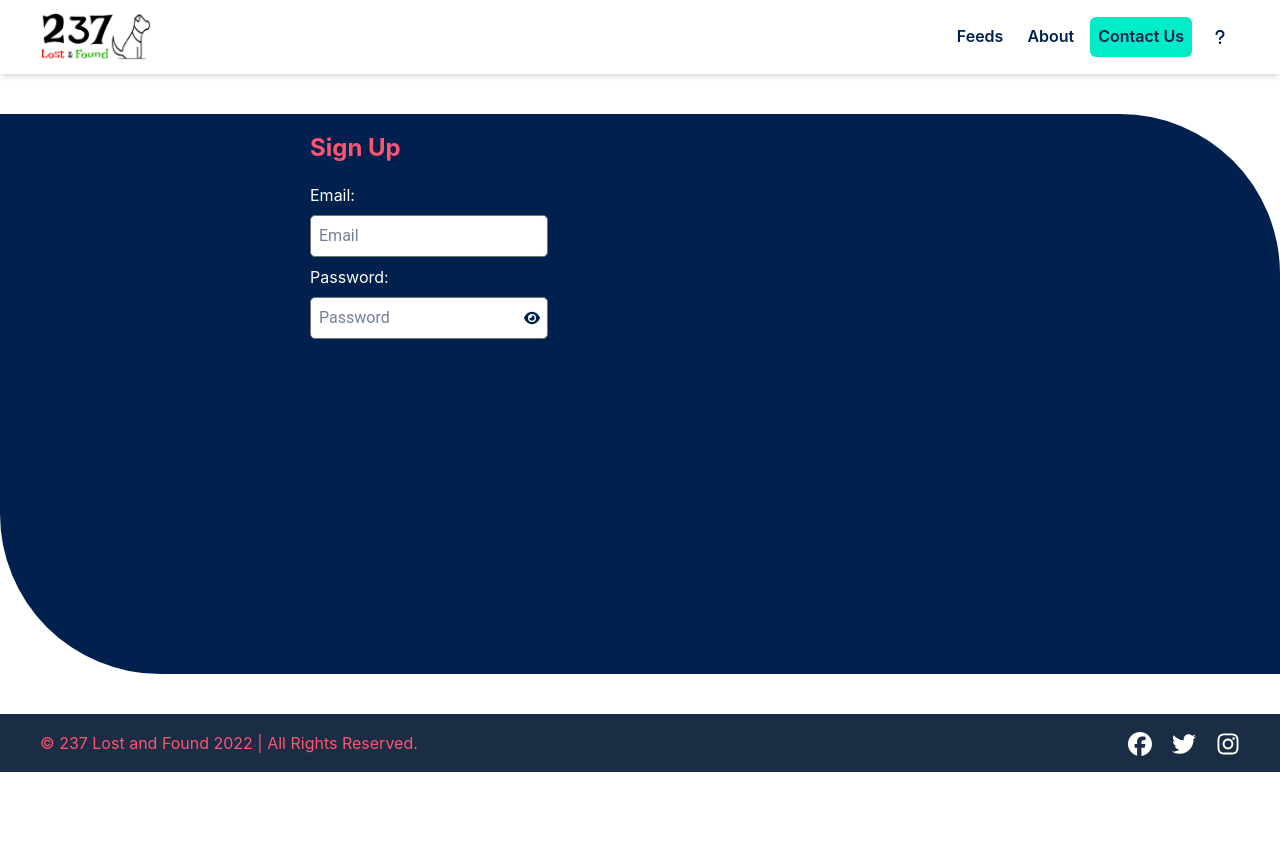
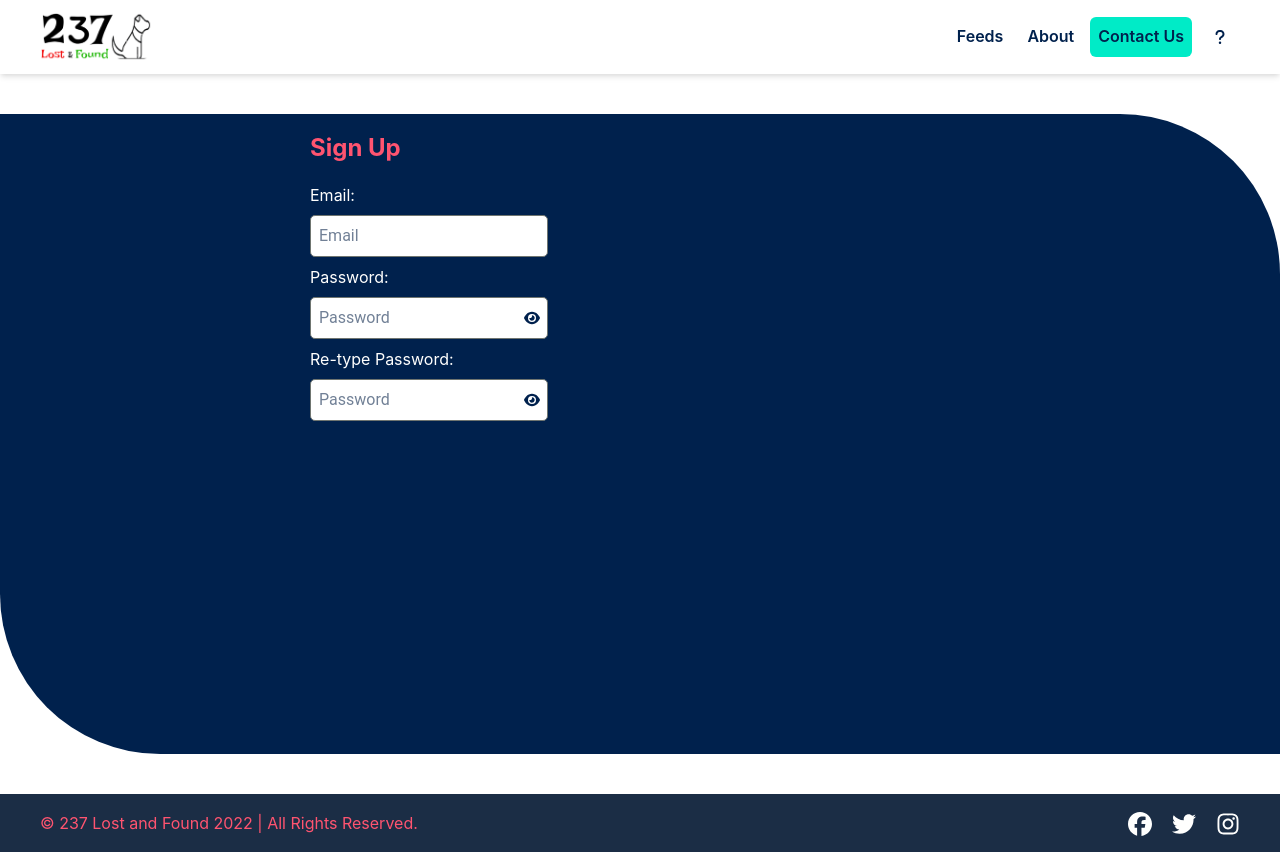
Before and after one commit to Chenwi32/237_lost_and_found, a Next.js app: page /signup in a window 1280 px wide. Before the commit the page ends 800 px from the top, so only its background shows below. Built offline with nearby package versions, Linux system fonts and the light colour scheme; no server answers.

Commit message:
created a functionality to view password

```diff
--- a/pages/signup.jsx
+++ b/pages/signup.jsx
@@ -19,6 +19,7 @@ const Signup = () => {
   const [isLargerThan700] = useMediaQuery("(min-width: 700px)");
   const [email, setEmail] = useState();
   const [password, setPassWord] = useState();
+  const [confirmPassword, setConfirmPassWord] = useState();
   const [isVisible, setVisible] = useState(false);
 
   createUserWithEmailAndPassword(auth, email, password)
@@ -36,7 +37,7 @@ const Signup = () => {
   return (
     <Container
       maxW={"unset"}
-      minH={"70vh"}
+      minH={"80vh"}
       w="100%"
       bg={"brand.400"}
       mb={10}
@@ -91,11 +92,50 @@ const Signup = () => {
                     if (isVisible) {
                       setVisible(false);
                     } else {
-                      setVisible(true)
+                      setVisible(true);
                     }
                   }}
                 >
-                  <FontAwesomeIcon icon={isVisible? faEyeSlash : faEye} />
+                  <FontAwesomeIcon icon={isVisible ? faEyeSlash : faEye} />
+                </Icon>
+              </Flex>
+            </Flex>
+          </VStack>
+
+          <VStack alignItems={"flex-start"}>
+            <Text color="brand.600"> Re-type Password:</Text>
+
+            <Flex gap={0} p={0} h="fit-content">
+              <input
+                type={isVisible ? "text" : "password"}
+                value={confirmPassword}
+                onChange={(e) => {
+                  setConfirmPassWord(e.target.value);
+                }}
+                placeholder="Password"
+                className={`main_input `}
+                required
+              />
+
+              <Flex
+                color="brand.400"
+                p={"0.2rem 0.5rem"}
+                alignItems={"center"}
+                ml={"-2rem"}
+                borderTopRightRadius={5}
+                borderBottomRightRadius={5}
+              >
+                <Icon
+                  fontSize={"1rem"}
+                  onClick={() => {
+                    if (isVisible) {
+                      setVisible(false);
+                    } else {
+                      setVisible(true);
+                    }
+                  }}
+                >
+                  <FontAwesomeIcon icon={isVisible ? faEyeSlash : faEye} />
                 </Icon>
               </Flex>
             </Flex>
```
